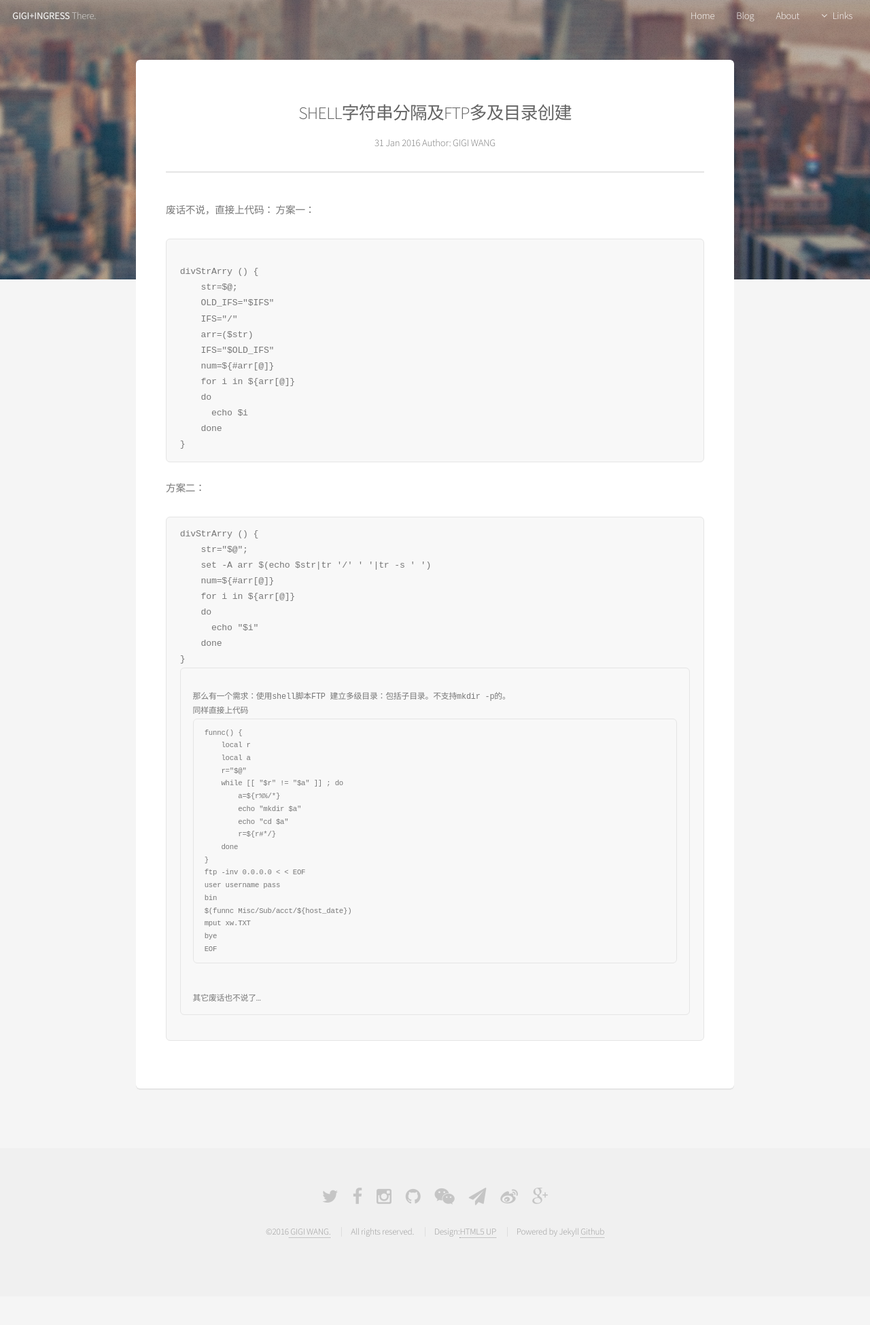
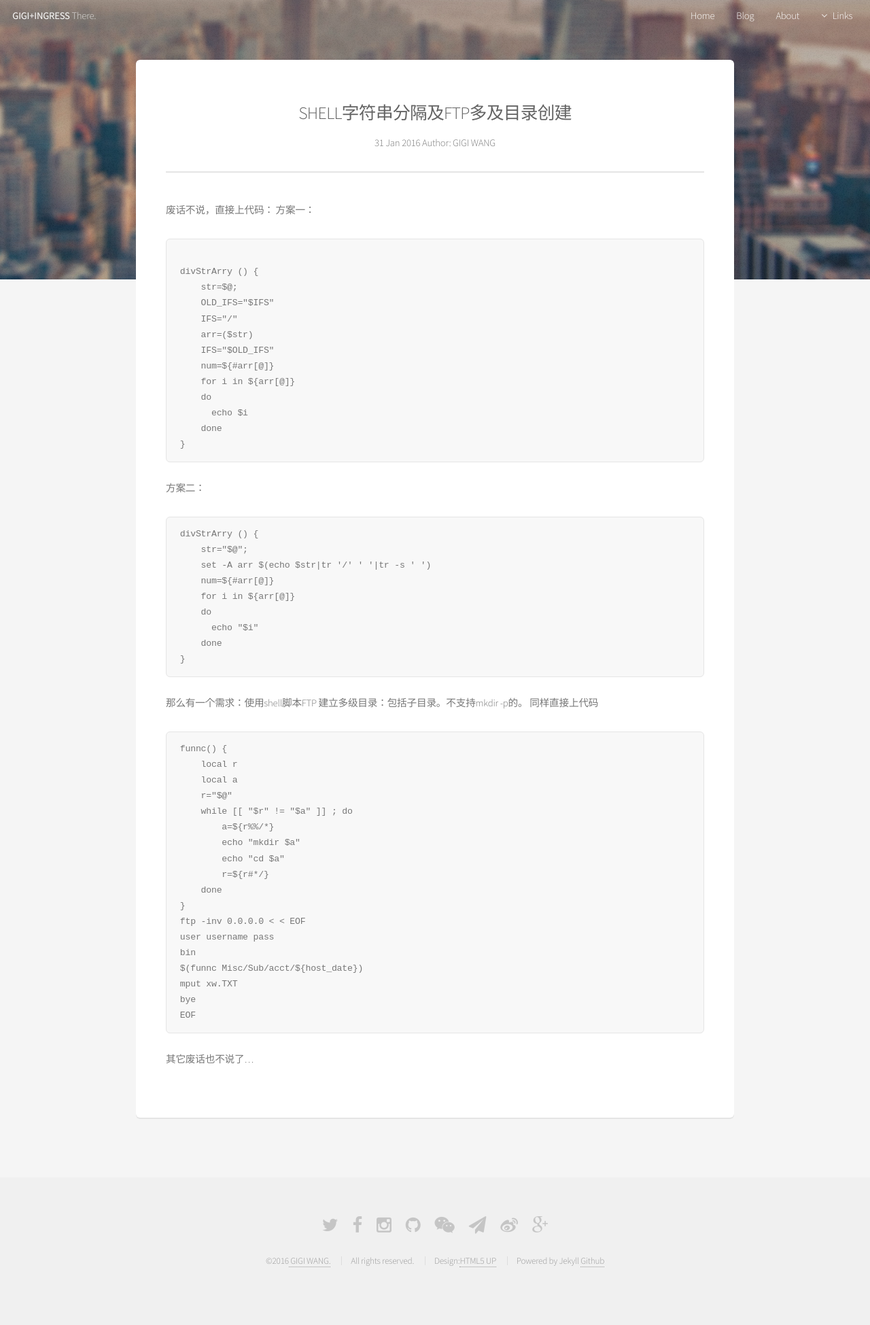
Before and after one commit to iocoo/iocoo.github.io, a Jekyll site: the page built from _posts/2016-02-01-convert-string-to-array-in-shell.md, in a window 1280 px wide. Shown: the whole page at 68% size. Built offline with Jekyll 4.4.1, drawn with Linux system fonts in a browser that asks for light colours; comment, search, counter and statistics services are not loaded; before the commit the page ends 1907 px from its top, so only the background shows below that.

Commit message:
add post

```diff
--- a/_posts/2016-02-01-convert-string-to-array-in-shell.md
+++ b/_posts/2016-02-01-convert-string-to-array-in-shell.md
@@ -35,7 +35,7 @@ divStrArry () {
       echo "$i"
     done
 }
-<pre>
+</pre>
 
 那么有一个需求：使用shell脚本FTP 建立多级目录：包括子目录。不支持mkdir -p的。
 同样直接上代码
```
